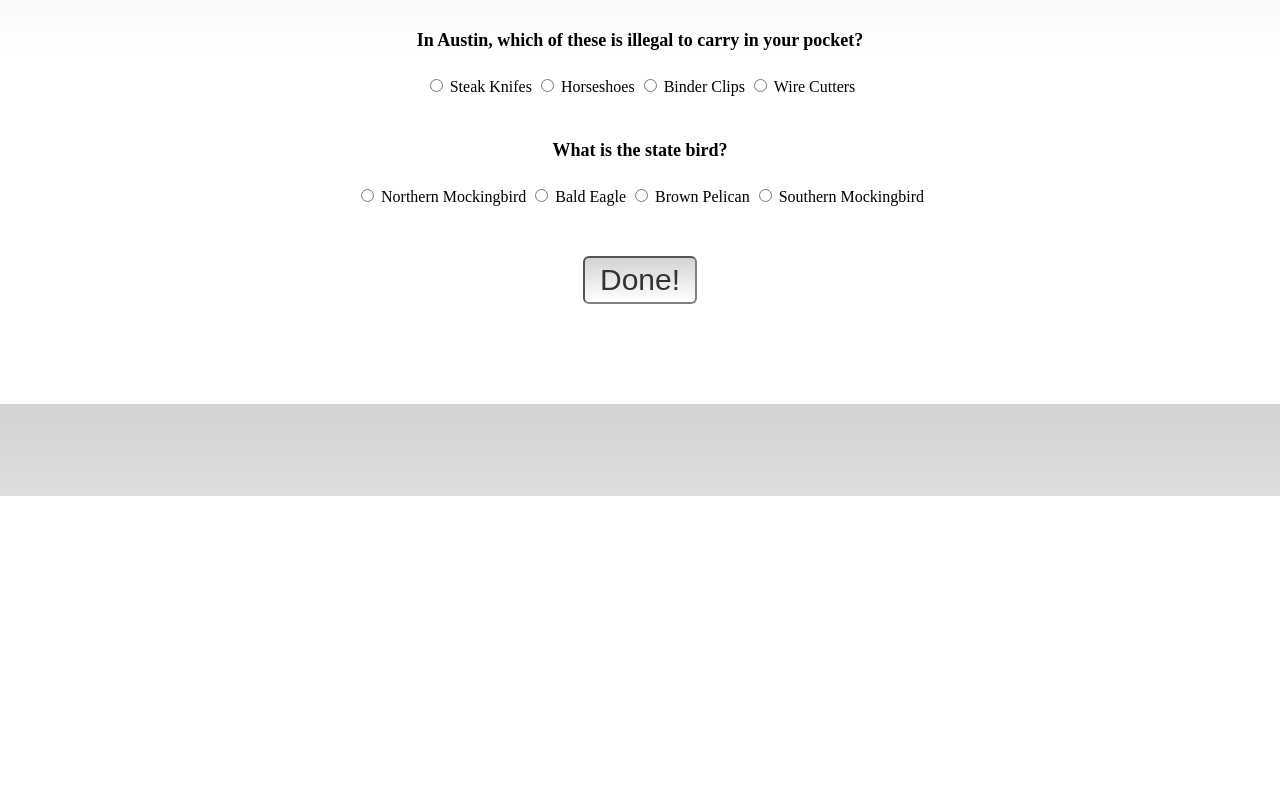
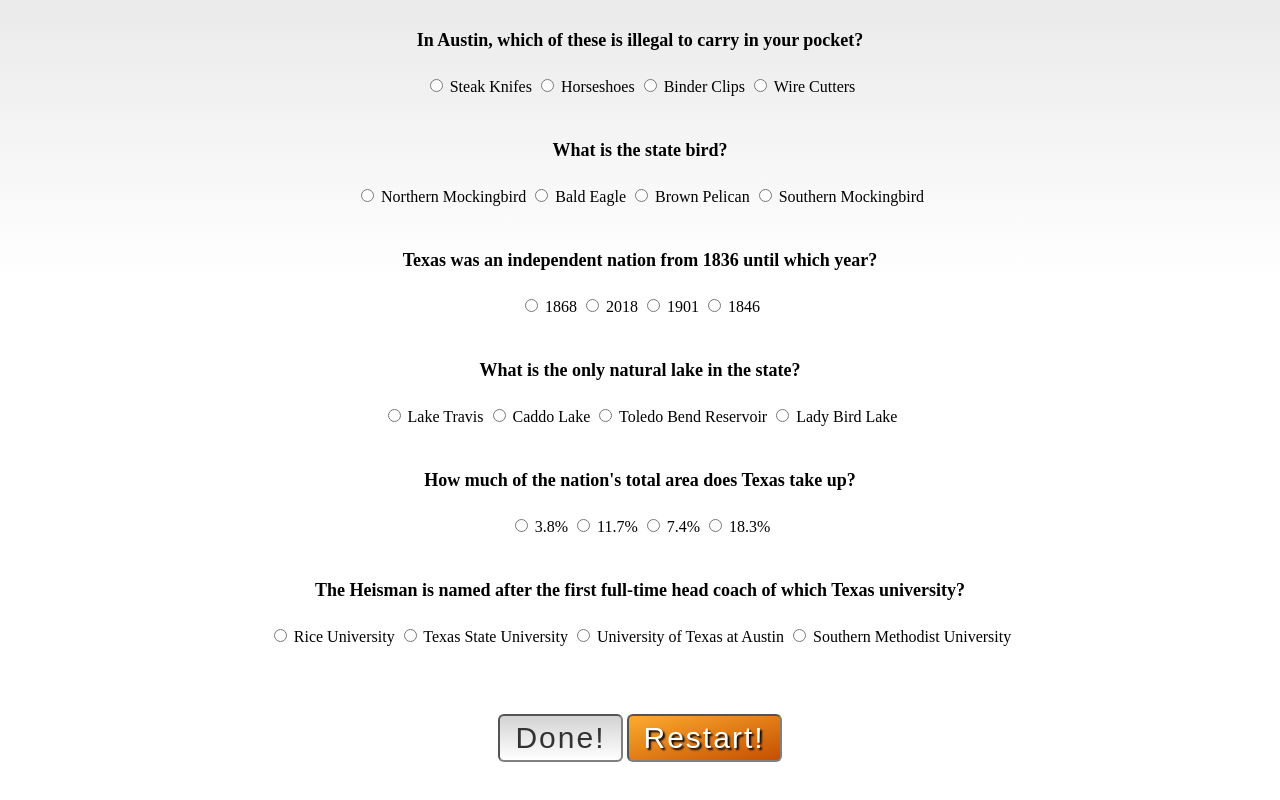
Before and after one commit to 1Cbondy1/Trivia-Game-Basic, a plain HTML site: page index.html in a window 1280 px wide. Shown: the part 304-1104 px from the top of the page. Before the commit the page ends 800 px from the top, so only its background shows below. Drawn offline with nearby package versions, Linux system fonts and the light colour scheme.

Commit message:
start adding buttons, timers, and functionality

```diff
--- a/assets/css/style.css
+++ b/assets/css/style.css
@@ -5,10 +5,10 @@ body {
     background-size: auto;
 }
 header {
-    text-shadow: 2px 2px 2px black;
     display: inline block;
     letter-spacing: 4px;
     color: white;
+    text-shadow: 2px 2px 2px black;
     position: fixed;
     top: 0px;
     font-family: 'Alegreya Sans', sans-serif;
@@ -29,13 +29,27 @@ header {
     font-weight: bold;
 }
 #done-button {
+    letter-spacing: 2px;
     font-family: 'Alegreya Sans', sans-serif;
     color: rgb(51, 51, 51);
     background: linear-gradient(lightgrey, white);
-    margin: 50px 0px 100px 0px;
+    margin: 50px 0px 0px 0px;
     font-size: 30px;
     padding: 5px 15px 5px 15px;
     border-radius: 6px;
     border-bottom: grey solid 2px;
     border-right: grey solid 2px;
 }
+#restart-button {
+    letter-spacing: 2px;
+    font-family: 'Alegreya Sans', sans-serif;
+    color: white;
+    text-shadow: 2px 2px 2px black;
+    background: linear-gradient(to bottom right, rgb(253, 171, 47), rgb(197, 79, 0));
+    margin: 30px 0px 100px 0px;
+    font-size: 30px;
+    padding: 5px 15px 5px 15px;
+    border-radius: 6px;
+    border-bottom: grey solid 2px;
+    border-right: grey solid 2px;
+}
--- a/assets/javascript/game.js
+++ b/assets/javascript/game.js
@@ -1,22 +1,21 @@
 window.onload = function() {
-    $("#lap").on("click", stopwatch.recordLap);
-    $("#stop").on("click", stopwatch.stop);
-    $("#reset").on("click", stopwatch.reset);
-    $("#start").on("click", stopwatch.start);
+    $("form").on("click", stopwatch.start);
+    $("#done-button").on("click", stopwatch.stop);
+    $("#restart-button").on("click", stopwatch.reset);
 };
 
 var intervalId;
 var clockRunning = false;
 
 var stopwatch = {
-    time: 0,
-    lap: 1,
+
+    time: 60,
 
     reset: function() {
-      stopwatch.time = 0;
-      stopwatch.lap = 1;
-      $("#display").text("00:00");
-      $("#laps").text("");
+        stopwatch.stop();
+        stopwatch.time = 60;
+        $("#time-remaining").text("1:00");
+        $("input[name='choice']").prop('checked', false);
     },
 
     start: function() {
@@ -29,32 +28,34 @@ window.onload = function() {
     stop: function() {
         clearInterval(intervalId);
         clockRunning = false;
-    },
+        $("#time-remaining").html("Score: " + "100");
 
-    recordLap: function() {
-      var converted = stopwatch.timeConverter(stopwatch.time);
-      $("#laps").append("<p>Lap " + stopwatch.lap + " : " + converted + "</p>");
-      stopwatch.lap++;
     },
 
     count: function() {
-      stopwatch.time++;
+        if (stopwatch.time > 0) {
+            stopwatch.time--;
             var converted = stopwatch.timeConverter(stopwatch.time);
-      $("#display").text(converted);
+            $("#time-remaining").text(converted);
+        }
     },
 
     timeConverter: function(t) {
         var minutes = Math.floor(t / 60);
         var seconds = t - (minutes * 60);
+
         if (seconds < 10) {
             seconds = "0" + seconds;
         }
+
         if (minutes === 0) {
             minutes = "00";
         }
+
         else if (minutes < 10) {
             minutes = "0" + minutes;
         }
+
         return minutes + ":" + seconds;
         }
 };
--- a/index.html
+++ b/index.html
@@ -6,9 +6,6 @@
     <meta http-equiv="X-UA-Compatible" content="IE=edge">
     <title>Texas Trivia</title>
     <meta name="viewport" content="width=device-width, initial-scale=1">
-
-    <!-- link to external javaScript file -->
-    <script type="text/javascript" src = "assets/javascript/game.js"></script>
 
     <!-- link to external css files and fonts -->
     <link rel="stylesheet" type="text/css" media="screen" href="assets/css/style.css"/>
@@ -25,10 +22,10 @@
     <div class = "question">What is the capital of Texas?</div>
 
     <form >
-        <input type="radio" name="choice" value="dallas"> Dallas
-        <input type="radio" name="choice" value="san-antonio"> San Antonio
-        <input type="radio" name="choice" value="austin"> Austin
-        <input type="radio" name="choice" value="lubbock"> Lubbock
+        <input type="radio" name="choice" value="worng"> Dallas
+        <input type="radio" name="choice" value="wrong"> San Antonio
+        <input type="radio" name="choice" value="correct"> Austin
+        <input type="radio" name="choice" value="wrong"> Lubbock
     </form>
 
     <br>
@@ -36,10 +33,10 @@
     <div class = "question">In Austin, which of these is illegal to carry in your pocket?</div>
 
     <form >
-        <input type="radio" name="choice" value="steak-knives"> Steak Knifes
-        <input type="radio" name="choice" value="horseshoes"> Horseshoes
-        <input type="radio" name="choice" value="binder-clips"> Binder Clips
-        <input type="radio" name="choice" value="wire-cutters"> Wire Cutters
+        <input type="radio" name="choice" value="wrong"> Steak Knifes
+        <input type="radio" name="choice" value="wrong"> Horseshoes
+        <input type="radio" name="choice" value="wrong"> Binder Clips
+        <input type="radio" name="choice" value="correct"> Wire Cutters
     </form>
 
     <br>
@@ -47,13 +44,66 @@
     <div class = "question">What is the state bird?</div>
 
     <form >
-        <input type="radio" name="choice" value="steak-knives"> Northern Mockingbird
-        <input type="radio" name="choice" value="horseshoes"> Bald Eagle
-        <input type="radio" name="choice" value="binder-clips"> Brown Pelican
-        <input type="radio" name="choice" value="wire-cutters"> Southern Mockingbird
+        <input type="radio" name="choice" value="correct"> Northern Mockingbird
+        <input type="radio" name="choice" value="wrong"> Bald Eagle
+        <input type="radio" name="choice" value="wrong"> Brown Pelican
+        <input type="radio" name="choice" value="wrong"> Southern Mockingbird
     </form>
 
+    <br>
+
+    <div class = "question">Texas was an independent nation from 1836 until which year?</div>
+
+    <form >
+        <input type="radio" name="choice" value="wrong"> 1868
+        <input type="radio" name="choice" value="wrong"> 2018
+        <input type="radio" name="choice" value="wrong"> 1901
+        <input type="radio" name="choice" value="correct"> 1846
+    </form>
+
+    <br>
+
+    <div class = "question">What is the only natural lake in the state?</div>
+
+    <form >
+        <input type="radio" name="choice" value="wrong"> Lake Travis
+        <input type="radio" name="choice" value="correct"> Caddo Lake
+        <input type="radio" name="choice" value="wrong"> Toledo Bend Reservoir
+        <input type="radio" name="choice" value="wrong"> Lady Bird Lake
+    </form>
+
+    <br>
+
+    <div class = "question">How much of the nation's total area does Texas take up?</div>
+
+    <form >
+        <input type="radio" name="choice" value="wrong"> 3.8%
+        <input type="radio" name="choice" value="wrong"> 11.7%
+        <input type="radio" name="choice" value="correct"> 7.4%
+        <input type="radio" name="choice" value="wrong"> 18.3%
+    </form>
+
+    <br>
+
+    <div class = "question">The Heisman is named after the first full-time head coach of which Texas university?</div>
+
+    <form >
+        <input type="radio" name="choice" value="correct"> Rice University
+        <input type="radio" name="choice" value="wrong"> Texas State University
+        <input type="radio" name="choice" value="wrong"> University of Texas at Austin
+        <input type="radio" name="choice" value="wrong"> Southern Methodist University
+    </form>
+
+    <br>
+
     <button id = "done-button">Done!</button>
+    <button id = "restart-button">Restart!</button>
+
+    <!-- link to external javaScript file -->
+    <script type="text/javascript" src = "assets/javascript/game.js"></script>
+
+    <!-- link to external javaScript file -->
+    <script type="text/javascript" src="https://cdnjs.cloudflare.com/ajax/libs/jquery/3.2.1/jquery.min.js"></script>
 
 </body>
 
```
Also changed, not shown: 1 other file. Lines whose indentation alone changed are shown as unchanged.
